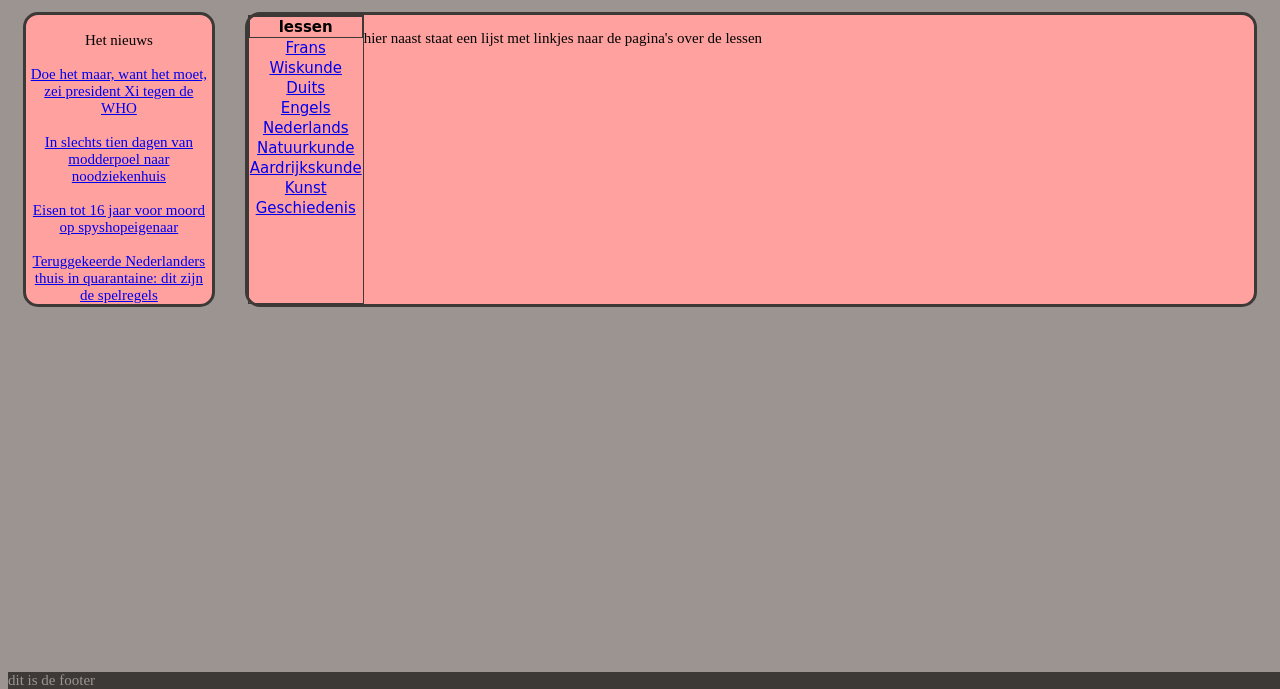
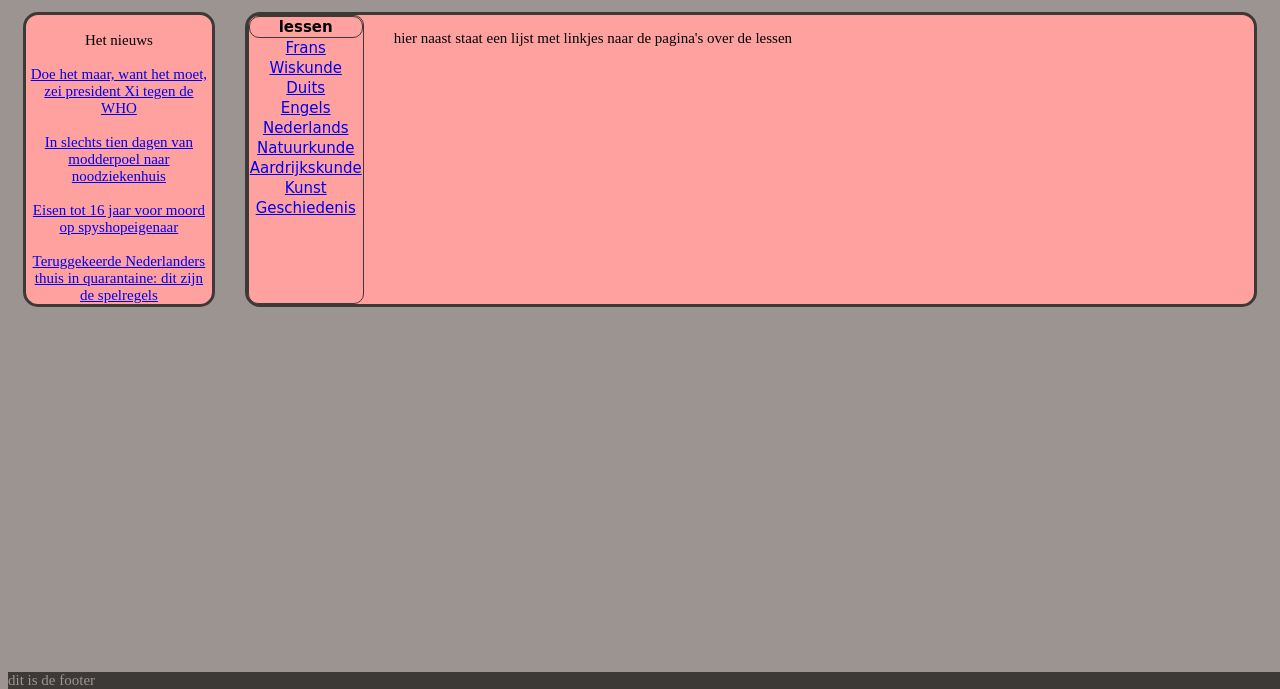
Before and after one commit to mattiaN2006/projectvisnollo, a plain HTML site: page lessen.html in a window 1280 px wide. Shown: the part 111-800 px from the top of the page. Drawn offline with Linux system fonts and the light colour scheme.

Commit message:
randen van de tabel rond gemaakt en text een beetje van de tabel af

```diff
--- a/stylesheet.css
+++ b/stylesheet.css
@@ -98,16 +98,18 @@ td.007 {
 p.lijstlessen {
   display: flex;
   justify-content: center;
+  padding-left: 30px;
 }
 table {
     display: flex;
     text-align: center;
     border: 1px solid 	#3D3937;
-
+    border-radius: 10px;
     font-family: cursive;
 }
 th {
   border: 1px solid 	#3D3937;
+  border-radius: 10px;
 }
 footer {
   display: flex;
```
